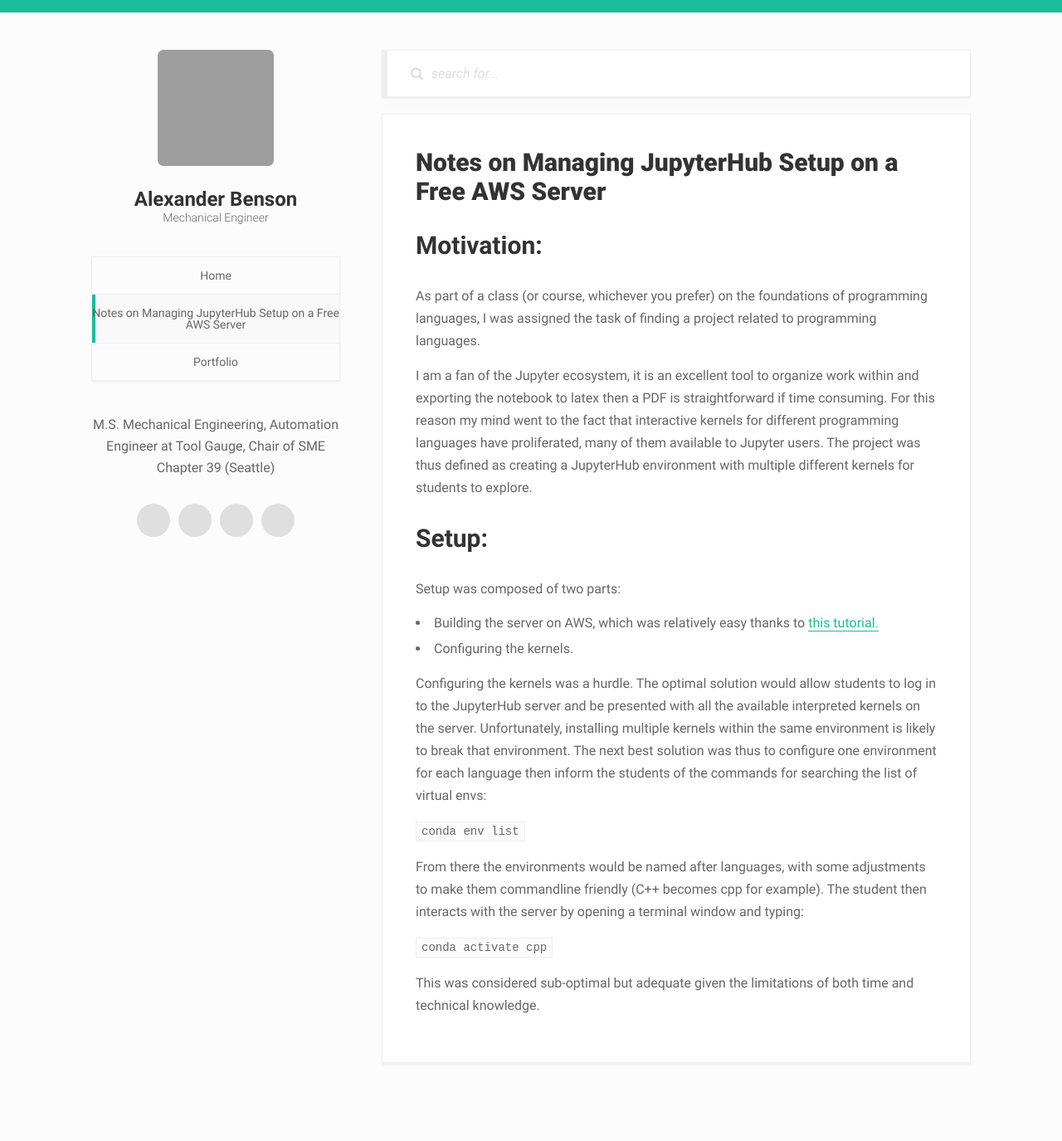
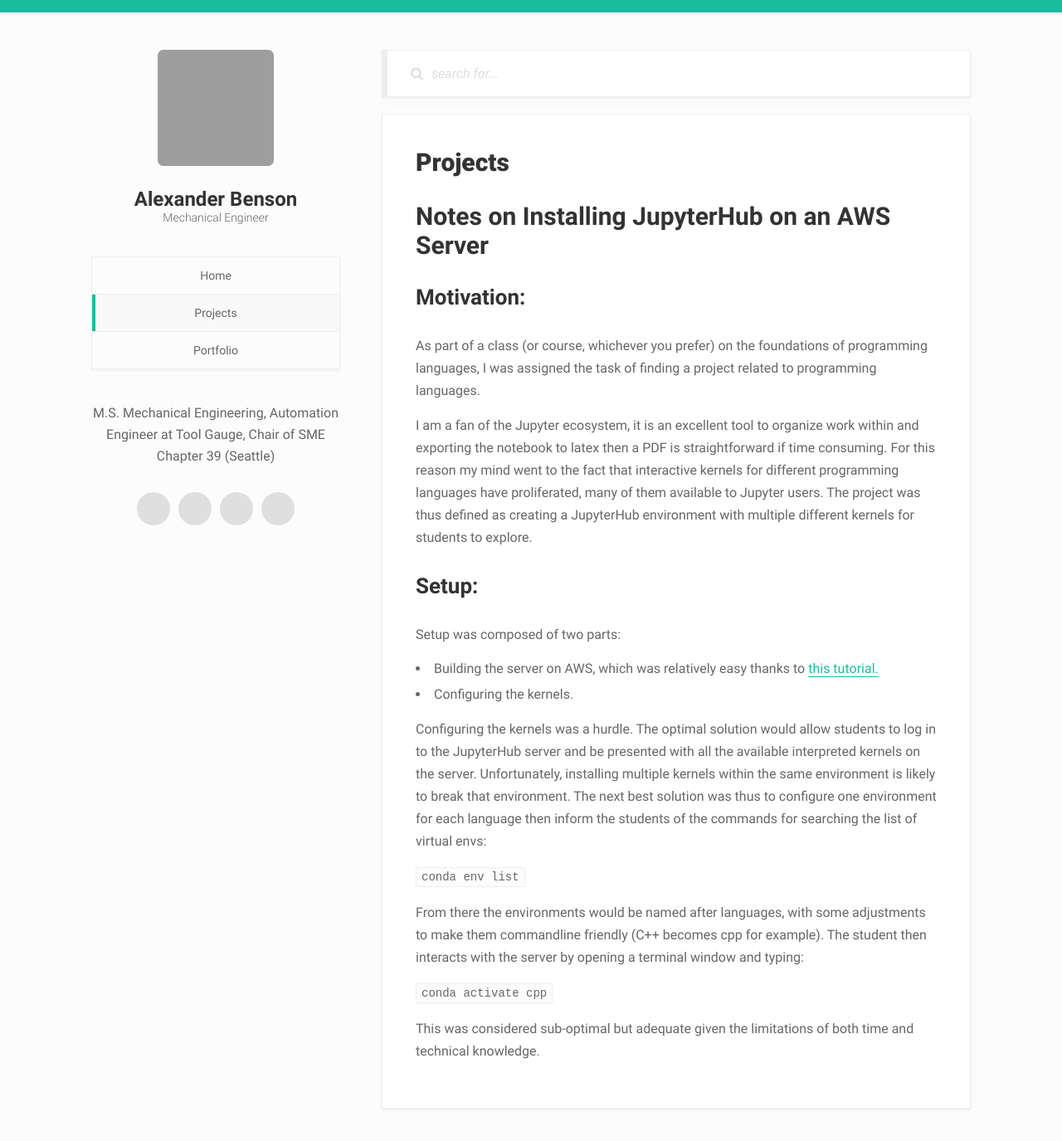
Before and after one commit to BensonDynamics/bensondynamics.github.io_archive, a Jekyll site: the page built from _pages/Recent Projects/JupyterHub/index.md, in a window 1280 px wide and 1396 px high. Shown: the top 1375 px of the window at 83% size. Built offline with Jekyll 4.4.1, drawn with Linux system fonts in a browser that asks for light colours; grey boxes are pictures that could not be loaded.

Commit message:
Update index.md

```diff
--- a/_pages/Recent Projects/JupyterHub/index.md
+++ b/_pages/Recent Projects/JupyterHub/index.md
@@ -1,15 +1,17 @@
 ---
 layout: page
-title:  "Notes on Managing JupyterHub Setup on a Free AWS Server"
+title:  "Projects"
 permalink: "/Recent Projects/JupyterHub/"
 ---
 
-# Motivation:
+# Notes on Installing JupyterHub on an AWS Server
+
+## Motivation:
 As part of a class (or course, whichever you prefer) on the foundations of programming languages, I was assigned the task of finding a project related to programming languages.
 
 I am a fan of the Jupyter ecosystem, it is an excellent tool to organize work within and exporting the notebook to latex then a PDF is straightforward if time consuming. For this reason my mind went to the fact that interactive kernels for different programming languages have proliferated, many of them available to Jupyter users. The project was thus defined as creating a JupyterHub environment with multiple different kernels for students to explore.
 
-# Setup:
+## Setup:
 
 Setup was composed of two parts:
 - Building the server on AWS, which was relatively easy thanks to <a href = "https://tljh.jupyter.org/en/latest/install/amazon.html">this tutorial.</a>
```
